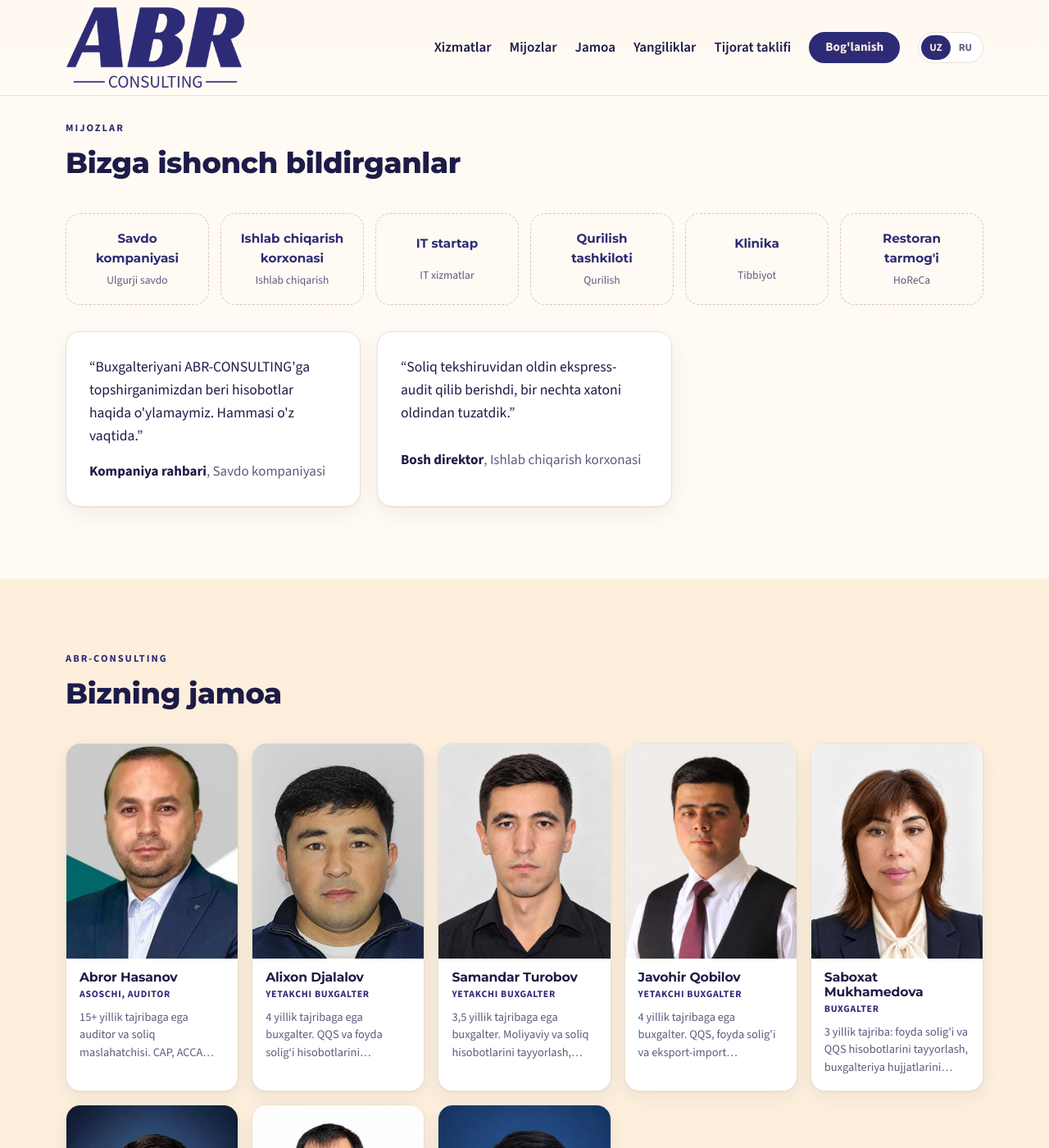
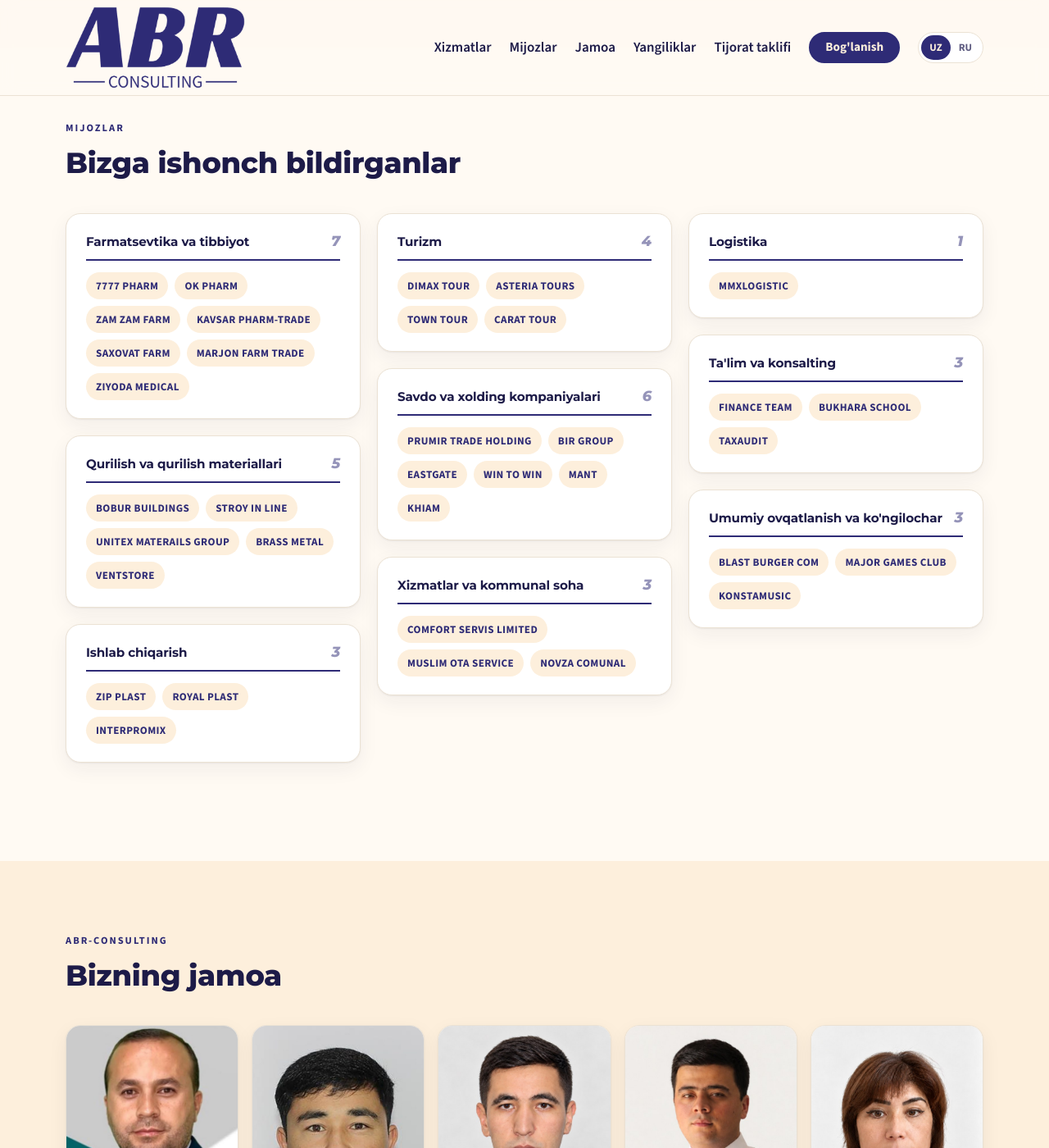
Before and after one commit to abrorhasanov365-sys/abr-consulting.uz, a Jekyll site: the page built from index.html, in a window 1280 px wide and 1400 px high, scrolled down 1766 px. Shown: the whole window at 82% size. Built offline with Jekyll 4.4.1, drawn with Linux system fonts in a browser that asks for light colours.

Commit message:
Mijozlar: 35 ta haqiqiy hamkor sohalar bo'yicha, namuna fikrlar olib tashlandi
Co-Authored-By: Claude Opus 5.5 <noreply@anthropic.com>
Claude-Session: https://claude.ai/code/session_011KwqFmBndHrWadM8Pe7Lr8

```diff
--- a/_data/ru/clients.yml
+++ b/_data/ru/clients.yml
@@ -1,20 +1,55 @@
-# Клиенты. logo — изображение из assets/img/clients/ (необязательно).
-# ВНИМАНИЕ: ниже примеры. Укажите реальные названия с согласия клиентов.
-- name: "Торговая компания"
-  sector: "Оптовая торговля"
-  logo: ""
-- name: "Производственное предприятие"
-  sector: "Производство"
-  logo: ""
-- name: "IT-стартап"
-  sector: "IT-услуги"
-  logo: ""
-- name: "Строительная организация"
-  sector: "Строительство"
-  logo: ""
-- name: "Клиника"
-  sector: "Медицина"
-  logo: ""
-- name: "Сеть ресторанов"
-  sector: "HoReCa"
-  logo: ""
+# Клиенты по отраслям. Под каждой отраслью — список компаний.
+# Чтобы добавить компанию, допишите строку в список companies нужной отрасли.
+- sector: "Фармацевтика и медицина"
+  companies:
+    - "7777 PHARM"
+    - "OK PHARM"
+    - "ZAM ZAM FARM"
+    - "KAVSAR PHARM-TRADE"
+    - "SAXOVAT FARM"
+    - "MARJON FARM TRADE"
+    - "ZIYODA MEDICAL"
+- sector: "Строительство и стройматериалы"
+  companies:
+    - "BOBUR BUILDINGS"
+    - "STROY IN LINE"
+    - "UNITEX MATERAILS GROUP"
+    - "BRASS METAL"
+    - "VENTSTORE"
+- sector: "Производство"
+  companies:
+    - "ZIP PLAST"
+    - "ROYAL PLAST"
+    - "INTERPROMIX"
+- sector: "Туризм"
+  companies:
+    - "DIMAX TOUR"
+    - "ASTERIA TOURS"
+    - "TOWN TOUR"
+    - "CARAT TOUR"
+- sector: "Торговля и холдинги"
+  companies:
+    - "PRUMIR TRADE HOLDING"
+    - "BIR GROUP"
+    - "EASTGATE"
+    - "WIN TO WIN"
+    - "MANT"
+    - "KHIAM"
+- sector: "Услуги и коммунальная сфера"
+  companies:
+    - "COMFORT SERVIS LIMITED"
+    - "MUSLIM OTA SERVICE"
+    - "NOVZA COMUNAL"
+- sector: "Логистика"
+  companies:
+    - "MMXLOGISTIC"
+- sector: "Образование и консалтинг"
+  companies:
+    - "FINANCE TEAM"
+    - "BUKHARA SCHOOL"
+    - "TAXAUDIT"
+- sector: "Общепит и развлечения"
+  companies:
+    - "BLAST BURGER COM"
+    - "MAJOR GAMES CLUB"
+    - "KONSTAMUSIC"
--- a/_data/uz/clients.yml
+++ b/_data/uz/clients.yml
@@ -1,20 +1,55 @@
-# Mijozlar. logo — assets/img/clients/ papkasidagi rasm (ixtiyoriy). Logosi bo'lmasa, nomi chiqadi.
-# DIQQAT: quyidagilar namuna. Mijoz roziligi bilan haqiqiy nomlarni kiriting.
-- name: "Savdo kompaniyasi"
-  sector: "Ulgurji savdo"
-  logo: ""
-- name: "Ishlab chiqarish korxonasi"
-  sector: "Ishlab chiqarish"
-  logo: ""
-- name: "IT startap"
-  sector: "IT xizmatlar"
-  logo: ""
-- name: "Qurilish tashkiloti"
-  sector: "Qurilish"
-  logo: ""
-- name: "Klinika"
-  sector: "Tibbiyot"
-  logo: ""
-- name: "Restoran tarmog'i"
-  sector: "HoReCa"
-  logo: ""
+# Mijozlar sohalar bo'yicha. Har bir soha ostida kompaniyalar ro'yxati.
+# Yangi kompaniya qo'shish: kerakli soha ostidagi companies ro'yxatiga yangi qator qo'shing.
+- sector: "Farmatsevtika va tibbiyot"
+  companies:
+    - "7777 PHARM"
+    - "OK PHARM"
+    - "ZAM ZAM FARM"
+    - "KAVSAR PHARM-TRADE"
+    - "SAXOVAT FARM"
+    - "MARJON FARM TRADE"
+    - "ZIYODA MEDICAL"
+- sector: "Qurilish va qurilish materiallari"
+  companies:
+    - "BOBUR BUILDINGS"
+    - "STROY IN LINE"
+    - "UNITEX MATERAILS GROUP"
+    - "BRASS METAL"
+    - "VENTSTORE"
+- sector: "Ishlab chiqarish"
+  companies:
+    - "ZIP PLAST"
+    - "ROYAL PLAST"
+    - "INTERPROMIX"
+- sector: "Turizm"
+  companies:
+    - "DIMAX TOUR"
+    - "ASTERIA TOURS"
+    - "TOWN TOUR"
+    - "CARAT TOUR"
+- sector: "Savdo va xolding kompaniyalari"
+  companies:
+    - "PRUMIR TRADE HOLDING"
+    - "BIR GROUP"
+    - "EASTGATE"
+    - "WIN TO WIN"
+    - "MANT"
+    - "KHIAM"
+- sector: "Xizmatlar va kommunal soha"
+  companies:
+    - "COMFORT SERVIS LIMITED"
+    - "MUSLIM OTA SERVICE"
+    - "NOVZA COMUNAL"
+- sector: "Logistika"
+  companies:
+    - "MMXLOGISTIC"
+- sector: "Ta'lim va konsalting"
+  companies:
+    - "FINANCE TEAM"
+    - "BUKHARA SCHOOL"
+    - "TAXAUDIT"
+- sector: "Umumiy ovqatlanish va ko'ngilochar"
+  companies:
+    - "BLAST BURGER COM"
+    - "MAJOR GAMES CLUB"
+    - "KONSTAMUSIC"
--- a/_data/uz/testimonials.yml
+++ b/_data/uz/testimonials.yml
@@ -1,7 +1,5 @@
-# Mijozlar fikrlari (namuna — haqiqiy fikrlar bilan almashtiring)
-- text: "Buxgalteriyani ABR-CONSULTING'ga topshirganimizdan beri hisobotlar haqida o'ylamaymiz. Hammasi o'z vaqtida."
-  author: "Kompaniya rahbari"
-  company: "Savdo kompaniyasi"
-- text: "Soliq tekshiruvidan oldin ekspress-audit qilib berishdi, bir nechta xatoni oldindan tuzatdik."
-  author: "Bosh direktor"
-  company: "Ishlab chiqarish korxonasi"
+# Mijozlar fikrlari / Отзывы клиентов. Bo'sh bo'lsa, saytda ko'rinmaydi.
+# - text: "..."
+#   author: "..."
+#   company: "..."
+[]
--- a/_layouts/home.html
+++ b/_layouts/home.html
@@ -60,14 +60,17 @@ layout: default
       <p class="eyebrow">{{ t.clients_eyebrow }}</p>
       <h2>{{ t.clients_title }}</h2>
     </div>
-    <ul class="clients">
-      {%- for cl in d.clients %}
-      <li>
-        {%- if cl.logo != "" %}<img src="{{ cl.logo | relative_url }}" alt="{{ cl.name }}">{% else %}<b>{{ cl.name }}</b>{% endif %}
-        <span>{{ cl.sector }}</span>
-      </li>
+    <div class="client-groups">
+      {%- for g in d.clients %}
+      <div class="client-group">
+        <h3>{{ g.sector }} <span>{{ g.companies | size }}</span></h3>
+        <ul>
+          {%- for c in g.companies %}<li>{{ c }}</li>{% endfor %}
+        </ul>
+      </div>
       {%- endfor %}
-    </ul>
+    </div>
+    {%- if d.testimonials.size > 0 %}
     <div class="grid cards-2 quotes">
       {%- for q in d.testimonials %}
       <figure class="quote">
@@ -76,6 +79,7 @@ layout: default
       </figure>
       {%- endfor %}
     </div>
+    {%- endif %}
   </div>
 </section>
 
--- a/assets/css/style.css
+++ b/assets/css/style.css
@@ -89,6 +89,29 @@ p{margin:0}
 @media (max-width:400px){.cards-3,.cards-2{grid-template-columns:1fr}}
 
 .card,.member,.post-card,.package,.quote{background:var(--surface);border:1px solid var(--line);border-radius:var(--radius);padding:28px;box-shadow:var(--shadow)}
+.card{display:grid;gap:12px;align-content:start}
+.card-ico{width:52px;height:52px;border-radius:14px;display:grid;place-items:center;background:var(--cream);color:var(--navy)}
+.section-alt .card-ico{background:var(--paper)}
+.card-ico svg{width:26px;height:26px}
+
+/* About / checks */
+.about{display:grid;grid-template-columns:1fr 1fr;gap:56px;align-items:center}
+.about h2{margin:12px 0 18px}
+@media (max-width:820px){.about{grid-template-columns:1fr;gap:28px}}
+.checks{list-style:none;margin:0;padding:0;display:grid;gap:14px}
+.checks li{display:flex;gap:12px;align-items:flex-start;font-weight:600}
+.checks svg{flex:none;width:24px;height:24px;padding:4px;border-radius:50%;background:var(--navy);color:var(--cream);margin-top:1px}
+.checks.small li{font-weight:400;font-size:.97rem}
+.checks.small svg{width:20px;height:20px;padding:3px}
+
+/* Clients */
+.client-groups{columns:3 300px;column-gap:20px;margin-bottom:32px}
+.client-group{break-inside:avoid;margin-bottom:20px;padding:22px 24px;background:var(--surface);border:1px solid var(--line);border-radius:var(--radius);box-shadow:var(--shadow)}
+.client-group h3{font-size:.95rem;display:flex;justify-content:space-between;gap:12px;align-items:baseline;margin-bottom:14px;padding-bottom:12px;border-bottom:2px solid var(--navy)}
+.client-group h3 span{font:italic 800 1.1rem var(--head);color:var(--navy);opacity:.5}
+.client-group ul{list-style:none;margin:0;padding:0;display:flex;flex-wrap:wrap;gap:8px}
+.client-group li{font-weight:700;font-size:.82rem;letter-spacing:.03em;padding:6px 12px;border-radius:999px;background:var(--cream);color:var(--navy)}
+.quote{background:var(--surface);border:1px solid var(--line);border-radius:var(--radius);padding:28px;box-shadow:var(--shadow)}
 .card{display:grid;gap:12px;align-content:start}
 .card-ico{width:52px;height:52px;border-radius:14px;display:grid;place-items:center;background:var(--cream);color:var(--navy)}
 .section-alt .card-ico{background:var(--paper)}
```
Also changed, not shown: _data/ru/testimonials.yml (+5 -7 lines), .pages.yml.
